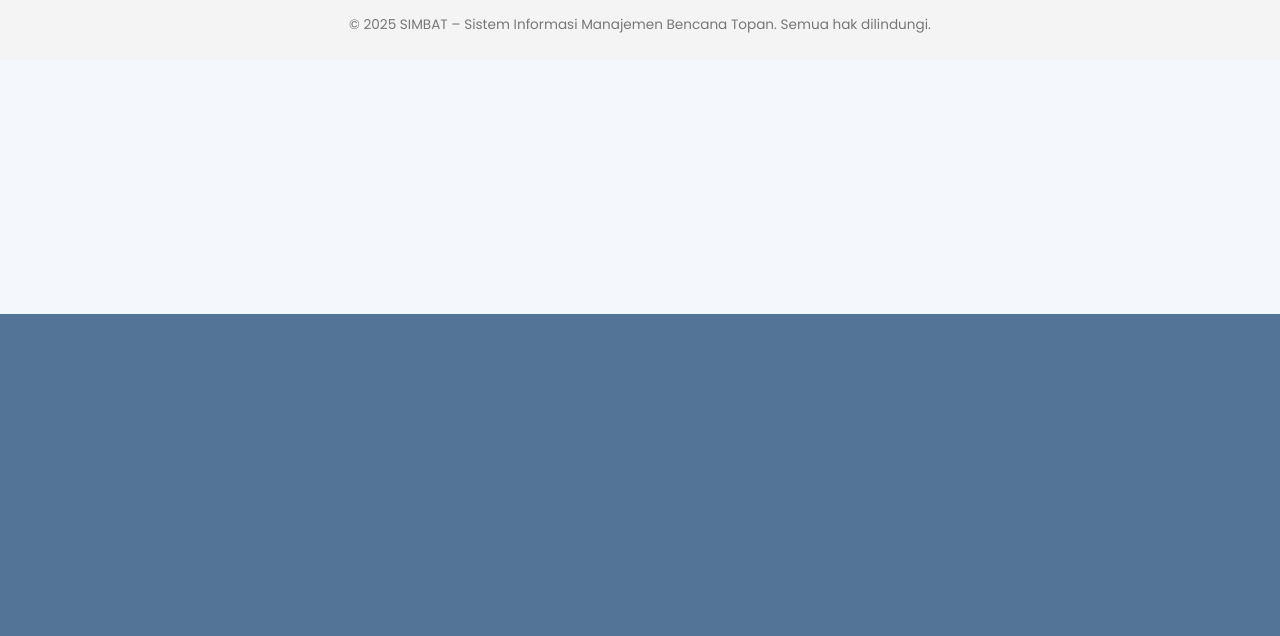
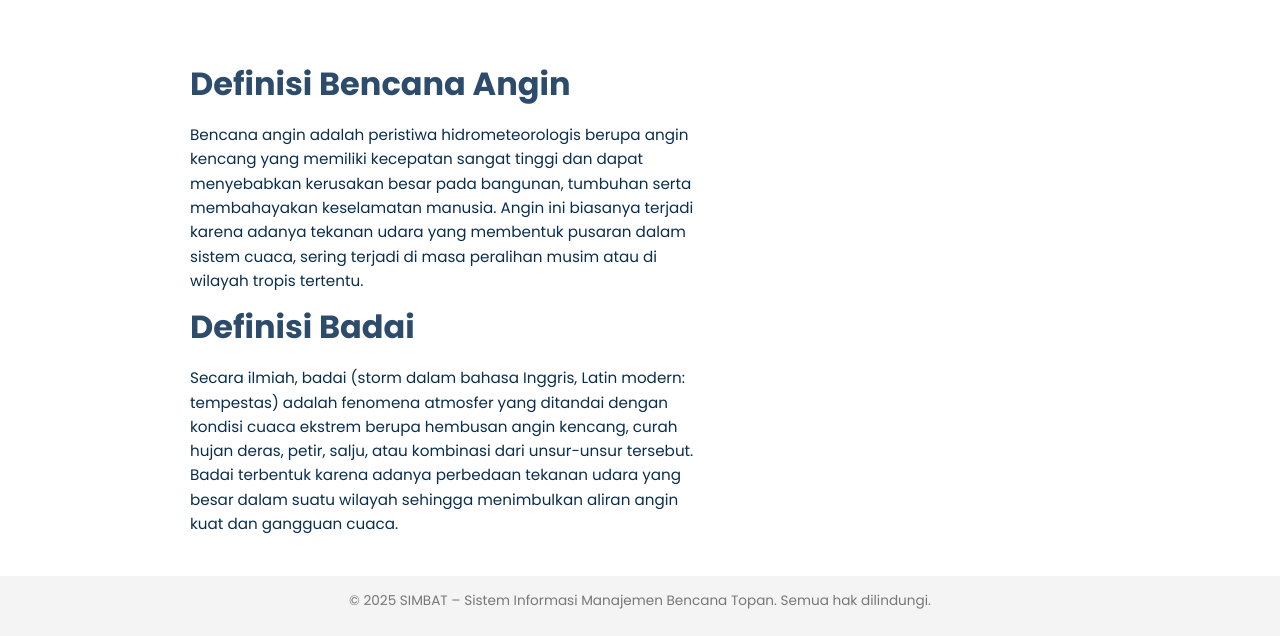
Before and after one commit to valtzyy/Project-SIMB, a PHP site: page /pengertian.php in a window 1280 px wide. Shown: the part 486-1122 px from the top of the page. Before the commit the page ends 800 px from the top, so only its background shows below. Run offline with PHP 8.4, Linux system fonts and the light colour scheme.

Commit message:
add pengertian & penyebab

```diff
--- a/pengertian.php
+++ b/pengertian.php
@@ -62,7 +62,34 @@
 
 
     <!-- KONTENN -->
+    <section class="section-kontak" id="kontak">
+    <div class="kontak-inner" style="align-content: center;">
+      <div>
+        <h2>Definisi Bencana Angin</h2>
+        <p>
+          Bencana angin adalah peristiwa hidrometeorologis
+          berupa angin kencang yang memiliki kecepatan sangat
+          tinggi dan dapat menyebabkan kerusakan besar pada
+          bangunan, tumbuhan serta membahayakan
+          keselamatan manusia. Angin ini biasanya terjadi
+          karena adanya tekanan udara yang membentuk
+          pusaran dalam sistem cuaca, sering terjadi di masa
+          peralihan musim atau di wilayah tropis tertentu.
+        </p>
 
+        <h2>Definisi Badai</h2>
+        <p>
+          Secara ilmiah, badai (storm dalam bahasa Inggris, Latin modern: tempestas)
+          adalah fenomena atmosfer yang ditandai dengan kondisi cuaca ekstrem berupa
+          hembusan angin kencang, curah hujan deras, petir, salju, atau kombinasi dari
+          unsur-unsur tersebut. Badai terbentuk karena adanya perbedaan tekanan udara
+          yang besar dalam suatu wilayah sehingga menimbulkan aliran angin kuat dan
+          gangguan cuaca.
+        </p>
+      </div>
+      </div>
+    </div>
+  </section>
 
 
 
```
Also changed, not shown: penyebab.php (+9 -13 lines).
